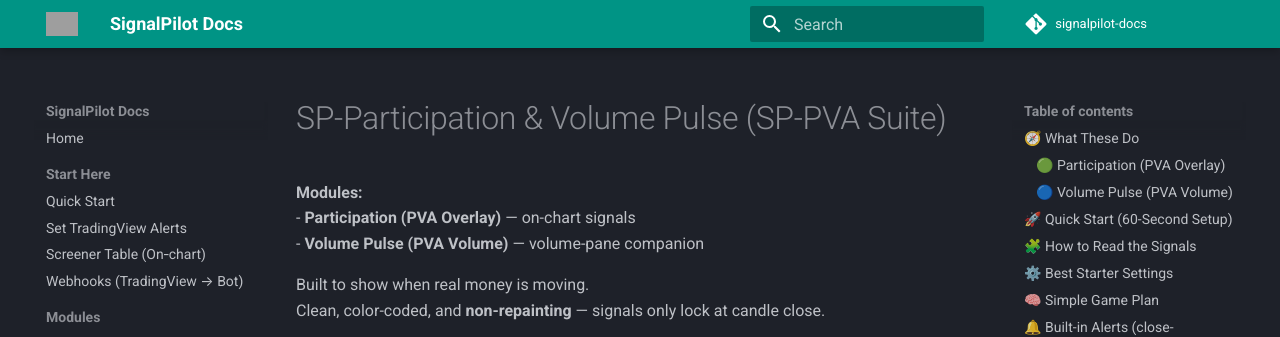
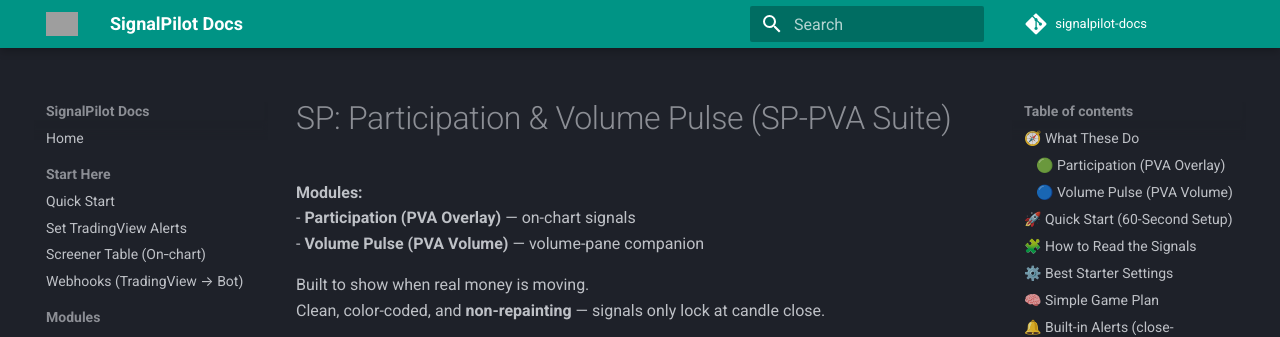
Before and after one commit to Signalpilot/signalpilot-docs, an MkDocs documentation site: the page built from docs/sp-pva-overlay.md, in a window 1280 px wide and 900 px high. Shown: the top 337 px of the window. Built offline with MkDocs 1.6.1 and Material for MkDocs 9.7.7, drawn with Linux system fonts in a browser that asks for light colours; comment, search, counter and statistics services are not loaded; grey boxes are pictures that could not be loaded.

```diff
--- a/docs/sp-pva-overlay.md
+++ b/docs/sp-pva-overlay.md
@@ -1,4 +1,4 @@
-# SP-Participation & Volume Pulse (SP-PVA Suite)
+# SP: Participation & Volume Pulse (SP-PVA Suite)
 **Modules:**
 - **Participation (PVA Overlay)** — on-chart signals
 - **Volume Pulse (PVA Volume)** — volume-pane companion
```
